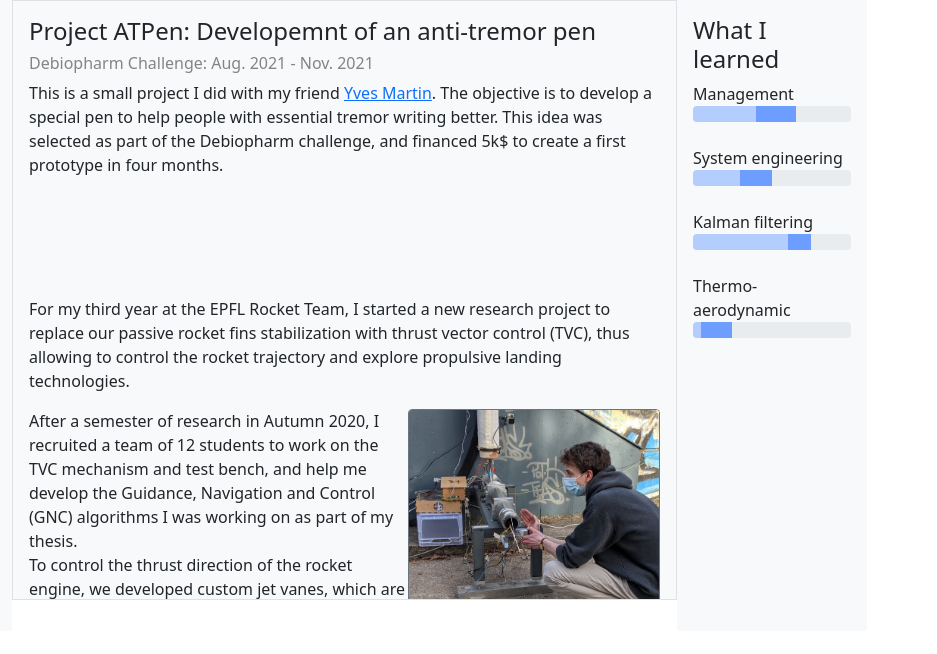
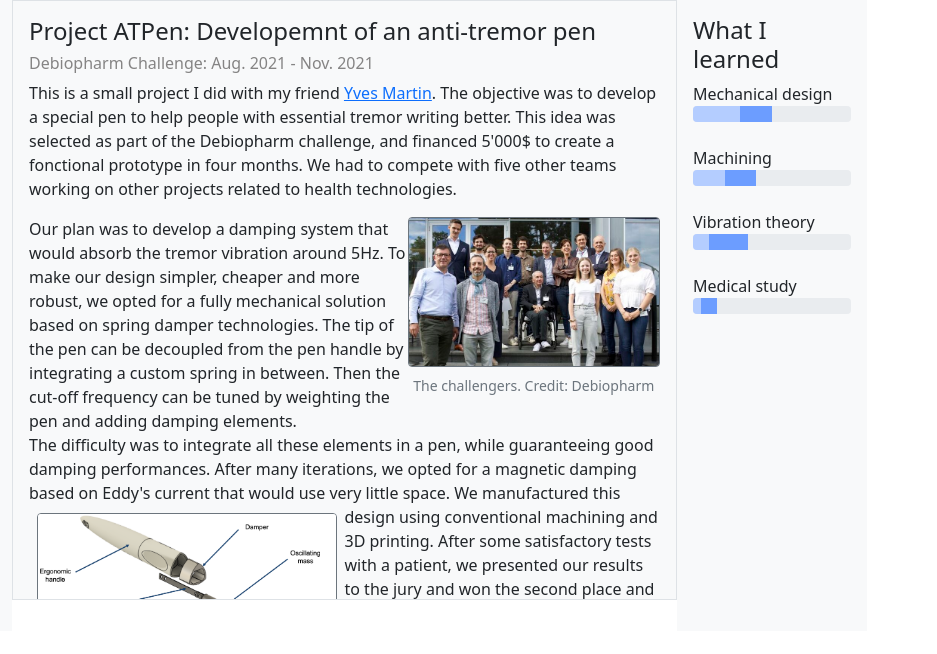
Before and after one commit to AlbericDeLajarte/AlbericDeLajarte, a plain HTML site: page html/atpen_description.html in a window 1280 px wide. Shown: the full height of the page, 343-1280 px from the left. Drawn offline with nearby package versions, Linux system fonts and the light colour scheme.

Commit message:
atpen project description

```diff
--- a/html/atpen_description.html
+++ b/html/atpen_description.html
@@ -62,7 +62,7 @@
 
 
 
-                <!-- Projects cards -->
+                <!-- Projects description -->
                 <div class="col-sm-7 bg-light p-3 border" style="height: 600px; overflow-y: scroll;"  >
                     <h4> Project ATPen: Developemnt of an anti-tremor pen</h4>
                     <h6 style="color:#858484";> Debiopharm Challenge: Aug. 2021 - Nov. 2021 </h6>
@@ -70,57 +70,43 @@
                     <p class="text-justify">
 
                         This is a small project I did with my friend <a href="https://www.linkedin.com/in/yves-martin-b2a093131/">Yves Martin</a>.
-                        The objective is to develop a special pen to help people with
+                        The objective was to develop a special pen to help people with
                         essential tremor writing better. This idea was selected as part of the Debiopharm challenge,
-                        and financed 5k$ to create a first prototype in four months.
-
-                        <br> <br><br> <br><br> <br>
-                        For my third year at the EPFL Rocket Team, I started a new research project to replace our passive
-                        rocket fins stabilization with thrust vector control (TVC), thus allowing to control the rocket trajectory and explore
-                        propulsive landing technologies.
-
+                        and financed 5'000$ to create a fonctional prototype in four months. We had to compete
+                        with five other teams working on other projects related to health technologies.
                         <figure class="figure text-center" style="max-width:40%; float:right;">
-                            <img src="../images/jet_vane_test.jpg" class="figure-img img-fluid mx-auto d-block rounded border border-secondary" alt="jet vanes setup">
-                            <figcaption class="figure-caption text-center">First test setup for the jet vanes</figcaption>
+                            <img src="../images/debiopharm_team.jpeg" class="figure-img img-fluid mx-auto d-block rounded border border-secondary" alt="jet vanes setup">
+                            <figcaption class="figure-caption text-center">The challengers. Credit: Debiopharm</figcaption>
                         </figure>
 
-                        After a semester of research in Autumn 2020, I recruited a team of 12 students
-                        to work on the TVC mechanism and test bench, and help me develop the Guidance,
-                        Navigation and Control (GNC) algorithms I was working on as part of my thesis.
+                        Our plan was to develop a damping system that would absorb the
+                        tremor vibration around 5Hz. To make our design simpler, cheaper
+                        and more robust, we opted for a fully mechanical solution based
+                        on spring damper technologies. The tip of the pen can be decoupled
+                        from the pen handle by integrating a custom spring in between. Then the
+                        cut-off frequency can be tuned by weighting the pen and adding damping elements.
                         <br>
-                        To control the thrust direction of the rocket engine, we developed custom jet vanes,
-                        which are small aerodynmaic surfaces that redirects the flow of the engine. We simulated,
-                        manufactured and tested many different shapes and materials to have the right thermal
-                        and aerodynamic properties.
 
-                        <br> <br>
+                        The difficulty was to integrate all these elements in a pen,
+                        while guaranteeing good damping performances. After many iterations,
+                        we opted for a magnetic damping based on Eddy's current that would use very little space.
 
-                        A custom PCB was developed by <a href="https://www.linkedin.com/in/iacopo-sprenger-b6547a12a/">Iacopo Sprenger</a>
-                        to integrate a RaspberryPi 4 into our modular
-                        flight computer. This gives us a lot more processing power and let us
-                        experiment with advanced GNC algorithms.
-
-                        <figure class="figure text-center p-2" style="max-width:30%; float:left;">
-                            <img src="../images/cm4_board.png" class="figure-img img-fluid mx-auto d-block rounded border border-secondary " alt="custom pcb for the CM4">
-                            <figcaption class="figure-caption text-center">Custom PCB for the RaspberryPi</figcaption>
+                        <figure class="figure text-center p-2" style="max-width:50%; float:left;">
+                            <img src="../images/pen_final_proto.png" class="figure-img img-fluid mx-auto d-block rounded border border-secondary" alt="jet vanes setup">
+                            <figcaption class="figure-caption text-center">The challengers. Credit: Debiopharm</figcaption>
                         </figure>
 
-                        <br>
-                        To control the vehicle, we used Model Predictive Control (MPC) running on the Rapsberry Pi
-                        at 50Hz to directly control the actuators. Another MPC was used at lower
-                        frequency to generate optimal reference trajectories for the controller.
-                        Finally we used an extended Kalman filter to estimates external perturbations
-                        and model mismatches. <br>
-                        Most of these algorithms were developed by <a href="https://www.linkedin.com/in/raphael-linsen/">Raphaël Linsen</a>
-                        and tested on our simulator, then deployed on our custom drone.
-                        Check our recent <a href="https://infoscience.epfl.ch/record/288898">paper</a>
-                        for more information on this project !
+                        We manufactured this design using conventional machining and 3D printing.
+                        After some satisfactory tests with a patient, we presented our results to the jury
+                        and won the second place and a special technical price for the quality of the design.
                         <br>
 
-                        <figure class="figure text-center p-3" style="max-width:70%">
-                            <img src="../images/drone_MPC_traj.png" class="figure-img img-fluid mx-auto d-block rounded border border-secondary " alt="Our custom drone tracking a complex trajectory">
-                            <figcaption class="figure-caption text-center">Our custom drone tracking a complex trajectory</figcaption>
-                        </figure>
+                        This price allowed us to finance a new chapter for this project: we started
+                        a more rigorous study of our prototype to see how patients used our device
+                        and measure it's impact on their writting.
+                        After analyzing our first results, we are considering to develop a new version
+                        based on active damping with closed-loop control in order to improve the damping
+                        performances.
 
                     </p>
 
@@ -134,32 +120,36 @@
 
                     <h4> What I learned</h4>
 
-                    Management
+                    Mechanical design
                     <div class="progress">
-                        <div class="progress-bar" role="progressbar" style="width: 40%; background-color: #b4cdff" aria-valuenow="15" aria-valuemin="0" aria-valuemax="100"></div>
+                        <div class="progress-bar" role="progressbar" style="width: 30%; background-color: #b4cdff" aria-valuenow="15" aria-valuemin="0" aria-valuemax="100"></div>
+                        <div class="progress-bar" role="progressbar" style="width: 20%; background-color: #6c9dff" aria-valuenow="30" aria-valuemin="0" aria-valuemax="100"></div>
+                    </div>
+                    <br>
+
+                    Machining
+                    <div class="progress">
+                        <div class="progress-bar" role="progressbar" style="width: 20%; background-color: #b4cdff" aria-valuenow="15" aria-valuemin="0" aria-valuemax="100"></div>
+                        <div class="progress-bar" role="progressbar" style="width: 20%; background-color: #6c9dff" aria-valuenow="30" aria-valuemin="0" aria-valuemax="100"></div>
+                    </div>
+                    <br>
+
+                    Vibration theory
+                    <div class="progress">
+                        <div class="progress-bar" role="progressbar" style="width: 10%; background-color: #b4cdff" aria-valuenow="15" aria-valuemin="0" aria-valuemax="100"></div>
                         <div class="progress-bar" role="progressbar" style="width: 25%; background-color: #6c9dff" aria-valuenow="30" aria-valuemin="0" aria-valuemax="100"></div>
                     </div>
 
                     <br>
-                    System engineering
+
+                    Medical study
                     <div class="progress">
-                        <div class="progress-bar" role="progressbar" style="width: 30%; background-color: #b4cdff" aria-valuenow="15" aria-valuemin="0" aria-valuemax="100"></div>
-                        <div class="progress-bar" role="progressbar" style="width: 20%; background-color: #6c9dff" aria-valuenow="30" aria-valuemin="0" aria-valuemax="100"></div>
+                        <div class="progress-bar" role="progressbar" style="width: 5%; background-color: #b4cdff" aria-valuenow="15" aria-valuemin="0" aria-valuemax="100"></div>
+                        <div class="progress-bar" role="progressbar" style="width: 10%; background-color: #6c9dff" aria-valuenow="30" aria-valuemin="0" aria-valuemax="100"></div>
                     </div>
 
                     <br>
-                    Kalman filtering
-                    <div class="progress">
-                        <div class="progress-bar" role="progressbar" style="width: 60%; background-color: #b4cdff" aria-valuenow="15" aria-valuemin="0" aria-valuemax="100"></div>
-                        <div class="progress-bar" role="progressbar" style="width: 15%; background-color: #6c9dff" aria-valuenow="30" aria-valuemin="0" aria-valuemax="100"></div>
-                    </div>
 
-                    <br>
-                    Thermo-aerodynamic
-                    <div class="progress">
-                        <div class="progress-bar" role="progressbar" style="width: 5%; background-color: #b4cdff" aria-valuenow="15" aria-valuemin="0" aria-valuemax="100"></div>
-                        <div class="progress-bar" role="progressbar" style="width: 20%; background-color: #6c9dff" aria-valuenow="30" aria-valuemin="0" aria-valuemax="100"></div>
-                    </div>
 
 
                 </div>
```
Also changed, not shown: html/icarus_description.html (+1 -1 lines), images/debiopharm_team.jpeg (added), images/pen_final_proto.png (added).
